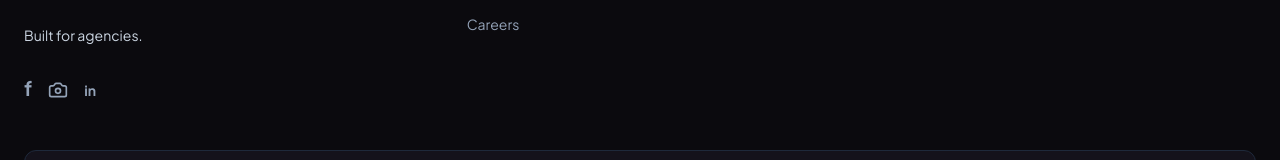
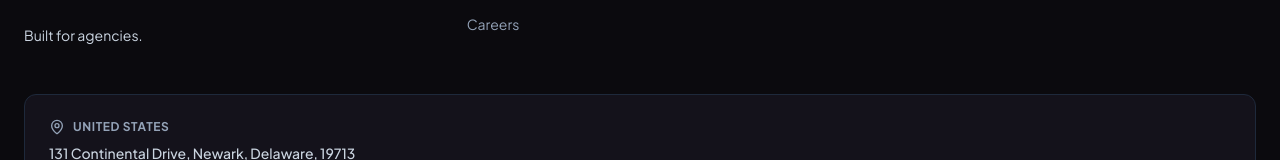
Before and after one commit to hibarriassistantdev/comet-web, a React (Vite) app in the folder frontend/: page / in a window 1280 px wide. Shown: the part 3050-3210 px from the top of the page. Built offline with nearby package versions, Linux system fonts and the light colour scheme; no server answers.

Commit message:
Remove social media links from Footer component
Removed social media links from the footer.

```diff
--- a/frontend/src/components/Footer.jsx
+++ b/frontend/src/components/Footer.jsx
@@ -15,15 +15,11 @@ export default function Footer({ country }) {
           className="h-20 w-auto max-w-full object-contain sm:h-24"
       />
     </a>
+
           </div>
           <p className="text-sm text-slate-300 leading-relaxed max-w-sm">
             Built for agencies.
           </p>
-          <div className="flex items-center gap-4 text-slate-400 pt-2">
-            <a href="#" aria-label="Facebook" className="hover:text-white transition-colors"><span className="font-bold text-xl leading-none" aria-hidden="true">f</span></a>
-            <a href="#" aria-label="Instagram" className="hover:text-white transition-colors"><Camera size={20} /></a>
-            <a href="#" aria-label="LinkedIn" className="font-bold text-sm hover:text-white transition-colors">in</a>
-          </div>
         </div>
 
         {/* Right Columns: Links Grid */}
```
